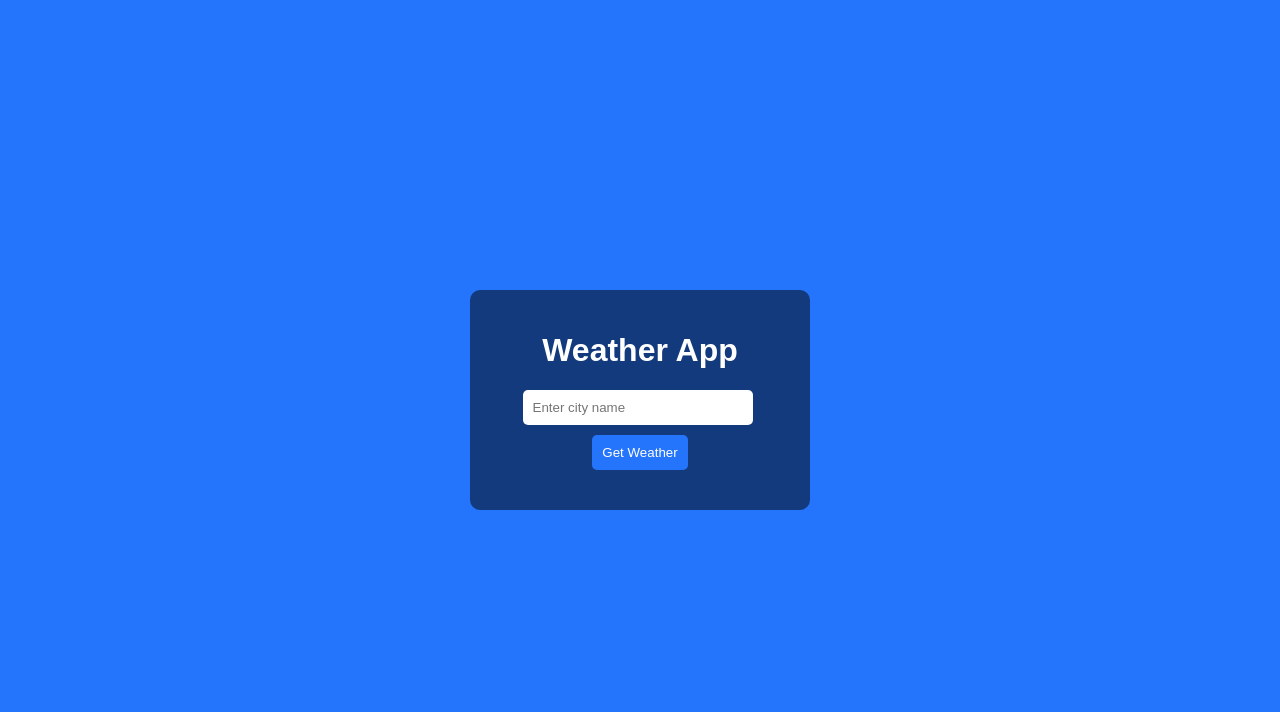
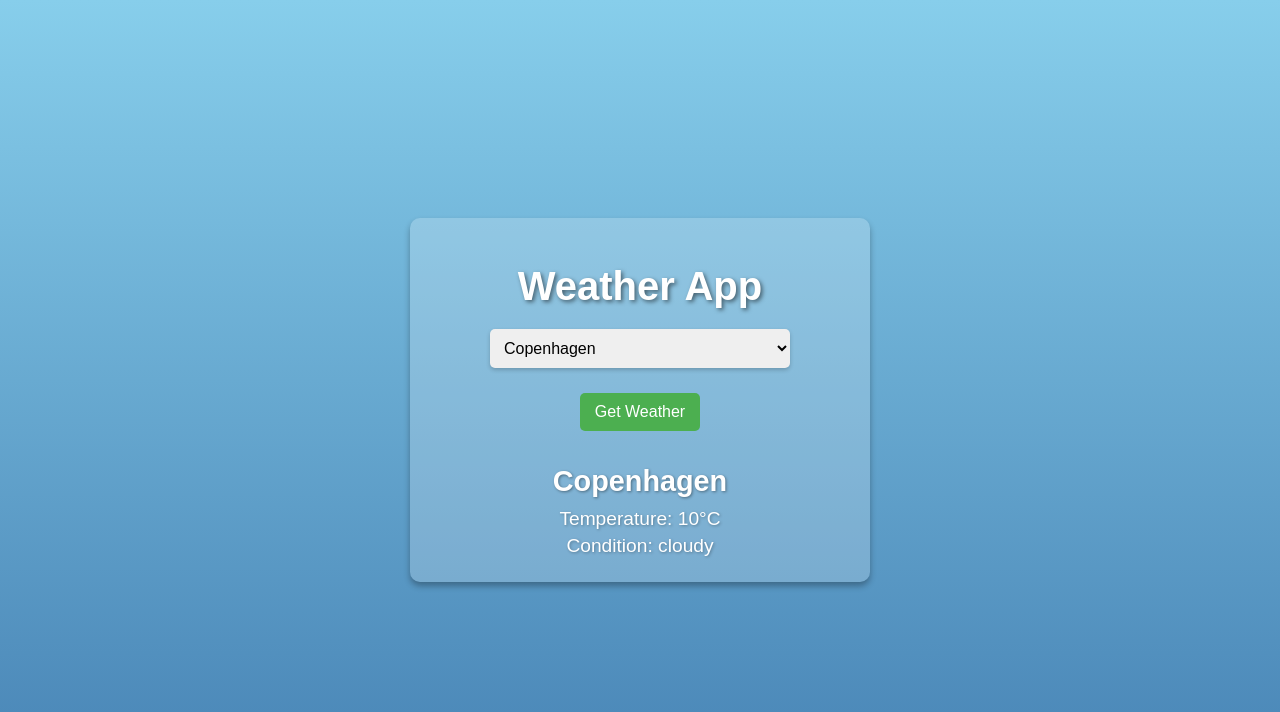
Before and after one commit to eyael-beep/Weather-app, a plain HTML site: page index.html in a window 1280 px wide. Both pictures are taken after a click on the button "Get Weather". Drawn offline with Linux system fonts and the light colour scheme.

Commit message:
Initial commit: Add weather app files

```diff
--- a/index.html
+++ b/index.html
@@ -1,24 +1,29 @@
 <!DOCTYPE html>
-<html>
+<html lang="en">
   <head>
-    <meta charset="UTF-8">
-    <meta name="viewport" content="width=device-width, initial-scale=1.0">
-    <title>Weather App</title>
-    <link rel="stylesheet" href="style.css">
+   <meta charset="UTF-8">
+   <meta name="viewport" content="width=device-width, initial-scale=1.0">
+   <title>Weather App</title>
+   <link rel="stylesheet" href="style.css">
   </head>
   <body>
-    <!--App container-->
     <div class="app">
       <h1>Weather App</h1>
-      <div class="search">
-        <input type="text" class="city" placeholder="Enter city name ">
-        <button class="search-btn">Get Weather</button>
-      </div>
-      <div class="weather">
-        <h1 class="city-name"></h1>
-        <p class="temp"></p>
-        <p class="description"></p>
+      <!--dropdown for city selection-->
+      <select class="city-selector">
+        <option value="55.6761,12.5683">Copenhagen</option>
+        <option value="56.1629,10.2039">Aarhus</option>
+        <option value="56.1629,10.2039">Odense</option>
+        <option value="57.0488,9.9217">Aalborg</option>
+      </select>
+      <button class="get-weather-btn">Get Weather</button>
+      <!--section to display weather information-->
+      <div class="weather-info">
+        <h2 class="city-name"></h2>
+        <p class="temperature"></p>
+        <p class="condition"></p>
       </div>
     </div>
+    <script src="script.js"></script>
   </body>
 </html>
--- a/script.js
+++ b/script.js
@@ -0,0 +1,61 @@
+// Step 1: Select DOM elements
+const citySelector = document.querySelector('.city-selector'); // Dropdown for cities
+const getWeatherBtn = document.querySelector('.get-weather-btn'); // Button to fetch weather
+const cityName = document.querySelector('.city-name'); // Display city name
+const temperature = document.querySelector('.temperature'); // Display temperature
+const condition = document.querySelector('.condition'); // Display weather condition
+
+// Step 2: Add event listener to the button
+getWeatherBtn.addEventListener('click', () => {
+  const selectedCity = citySelector.value; // Get coordinates from the dropdown
+  fetchWeather(selectedCity); // Call the function to fetch weather data
+});
+
+// Step 3: Simulated "fetchWeather" function
+function fetchWeather(coordinates) {
+  const [lat, lon] = coordinates.split(','); // Split "latitude,longitude"
+
+  // Mock data to simulate an API response
+  const mockData = {
+    "55.6761,12.5683": {
+      name: "Copenhagen",
+      main: { temp: 10 },
+      weather: [{ description: "cloudy" }],
+    },
+    "56.1629,10.2039": {
+      name: "Aarhus",
+      main: { temp: 12 },
+      weather: [{ description: "sunny" }],
+    },
+    "55.4038,10.4024": {
+      name: "Odense",
+      main: { temp: 9 },
+      weather: [{ description: "rainy" }],
+    },
+    "57.0488,9.9217": {
+      name: "Aalborg",
+      main: { temp: 7 },
+      weather: [{ description: "windy" }],
+    },
+  };
+
+  // Simulate an asynchronous fetch using Promise
+  new Promise((resolve, reject) => {
+    setTimeout(() => {
+      if (mockData[`${lat},${lon}`]) {
+        resolve(mockData[`${lat},${lon}`]);
+      } else {
+        reject("City not found in mock data");
+      }
+    }, 1000); // Simulate 1 second API delay
+  })
+    .then((data) => updateWeatherInfo(data)) // Pass mock data to update function
+    .catch((error) => console.error('Error:', error)); // Handle errors
+}
+
+// Step 4: Function to update the weather information on the page
+function updateWeatherInfo(data) {
+  cityName.textContent = data.name; // Update city name
+  temperature.textContent = `Temperature: ${data.main.temp}°C`; // Update temperature
+  condition.textContent = `Condition: ${data.weather[0].description}`; // Update condition
+}
--- a/style.css
+++ b/style.css
@@ -1,53 +1,76 @@
-body{
-  font-family: Arial,sans-serif;
+/* General Reset */
+body {
   margin: 0;
-  padding: 0;
+  font-family: Arial, sans-serif;
+  background: linear-gradient(to bottom, #87CEEB, #4682B4); /* Sky blue gradient */
+  color: #ffffff;
   display: flex;
   justify-content: center;
   align-items: center;
-  height: 100vh;
-  background-color: #2575fc;
+  min-height: 100vh;
+}
+
+/* App Container */
+.app {
+  text-align: center;
+  background: rgba(255, 255, 255, 0.2); /* Semi-transparent white */
+  border-radius: 10px;
+  padding: 20px 30px;
+  box-shadow: 0 4px 6px rgba(0, 0, 0, 0.3); /* Subtle shadow instead of border */
+  width: 90%;
+  max-width: 400px;
+}
+
+/* Title */
+.app h1 {
+  font-size: 2.5em;
+  margin-bottom: 20px;
+  text-shadow: 2px 2px 4px rgba(0, 0, 0, 0.5);
+}
+
+/* Dropdown Menu */
+.city-selector {
+  font-size: 1em;
+  padding: 10px;
+  border: none; /* Removed border */
+  border-radius: 5px;
+  margin-bottom: 15px;
+  width: 100%;
+  max-width: 300px;
+  box-shadow: 0 2px 4px rgba(0, 0, 0, 0.2); /* Subtle shadow */
+}
+
+/* Button */
+.get-weather-btn {
+  font-size: 1em;
+  padding: 10px 15px;
+  margin: 10px 0;
+  background: #4CAF50; /* Green button */
   color: white;
+  border: none; /* Removed border */
+  border-radius: 5px;
+  cursor: pointer;
+  transition: background 0.3s ease;
 }
-.app{
-  text-align: center;
-  background:rgba(0, 0, 0, 0.5);
-  padding: 20px;
-  border-radius: 10px;
-  width: 300px;
+
+.get-weather-btn:hover {
+  background: #45a049; /* Darker green */
 }
-.search{
-  margin-bottom: 20px;
-}
-.search .city{
-  padding:10px ;
-  border: none;
-  border-radius: 5px;
-  width: 70%;
-  margin-right: 5px;
-}
-.search .search-btn{
-  padding: 10px;
-  border: none;
-  border-radius: 5px;
-  background: #2575fc;
-  color: white;
-  cursor: pointer;
-  margin-top:10px ;
-}
-.weather{
+
+/* Weather Info Section */
+.weather-info {
   margin-top: 20px;
 }
-.weather .city-name{
-  font-size: 24px;
+
+.weather-info .city-name {
+  font-size: 1.8em;
   margin-bottom: 10px;
-}
-.weather .temp {
-  font-size: 20px;
-  margin-bottom: 5px;
+  font-weight: bold;
+  text-shadow: 1px 1px 3px rgba(0, 0, 0, 0.4);
 }
 
-.weather .description {
-  font-size: 16px;
-  font-style: italic;
+.weather-info p {
+  font-size: 1.2em;
+  margin: 5px 0;
+  text-shadow: 1px 1px 3px rgba(0, 0, 0, 0.3);
 }
```
